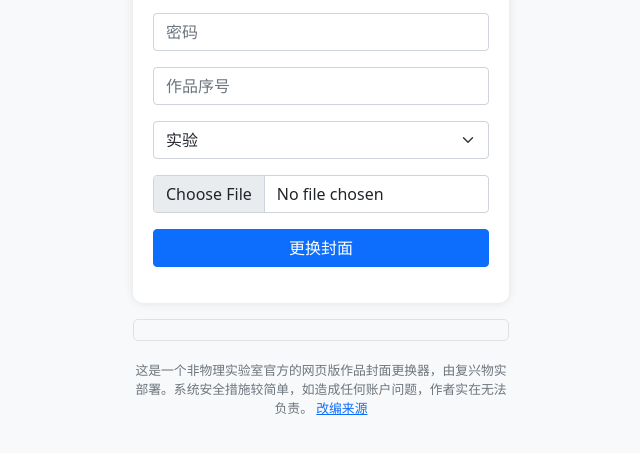
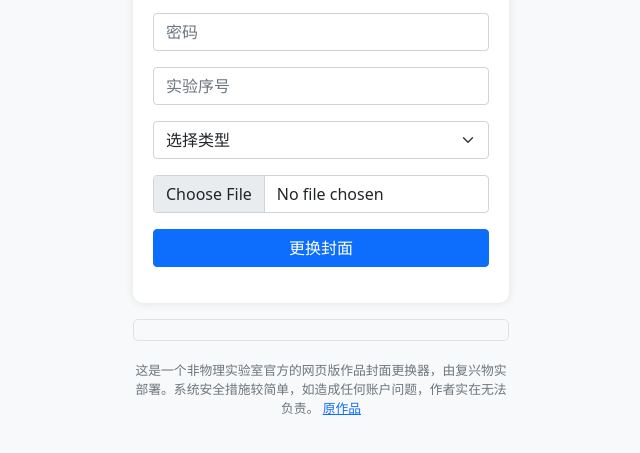
Before and after one commit to bokobring/fm, a plain HTML site: page index.html in a window 1280 px wide. Shown: the part 153-606 px from the top of the page, 319-959 px from the left. Drawn offline with nearby package versions, Linux system fonts and the light colour scheme.

Commit message:
Update index.html

```diff
--- a/index.html
+++ b/index.html
@@ -55,10 +55,11 @@
                     <input type="password" class="form-control" id="password" placeholder="密码" required>
                 </div>
                 <div class="mb-3">
-                    <input type="text" class="form-control" id="content-id" placeholder="作品序号" required>
+                    <input type="text" class="form-control" id="content-id" placeholder="实验序号" required>
                 </div>
                 <div class="mb-3">
                     <select class="form-select" id="category" required>
+                        <option value="">选择类型</option>
                         <option value="Experiment">实验</option>
                         <option value="Discussion">黑洞</option>
                     </select>
@@ -78,7 +79,7 @@
         <div id="log-area" class="mt-3"></div>
         <p class="disclaimer text-center">
             这是一个非物理实验室官方的网页版作品封面更换器，由复兴物实部署。系统安全措施较简单，如造成任何账户问题，作者实在无法负责。
-            <a href="https://dl.turtlesim.com/plc/?chinese-discussion-66a3e3139e258e6b2f5294e5" target="_blank">改编来源</a>
+            <a href="https://dl.turtlesim.com/plc/?chinese-discussion-66a3e3139e258e6b2f5294e5" target="_blank">原作品</a>
         </p>
     </div>
 
```
